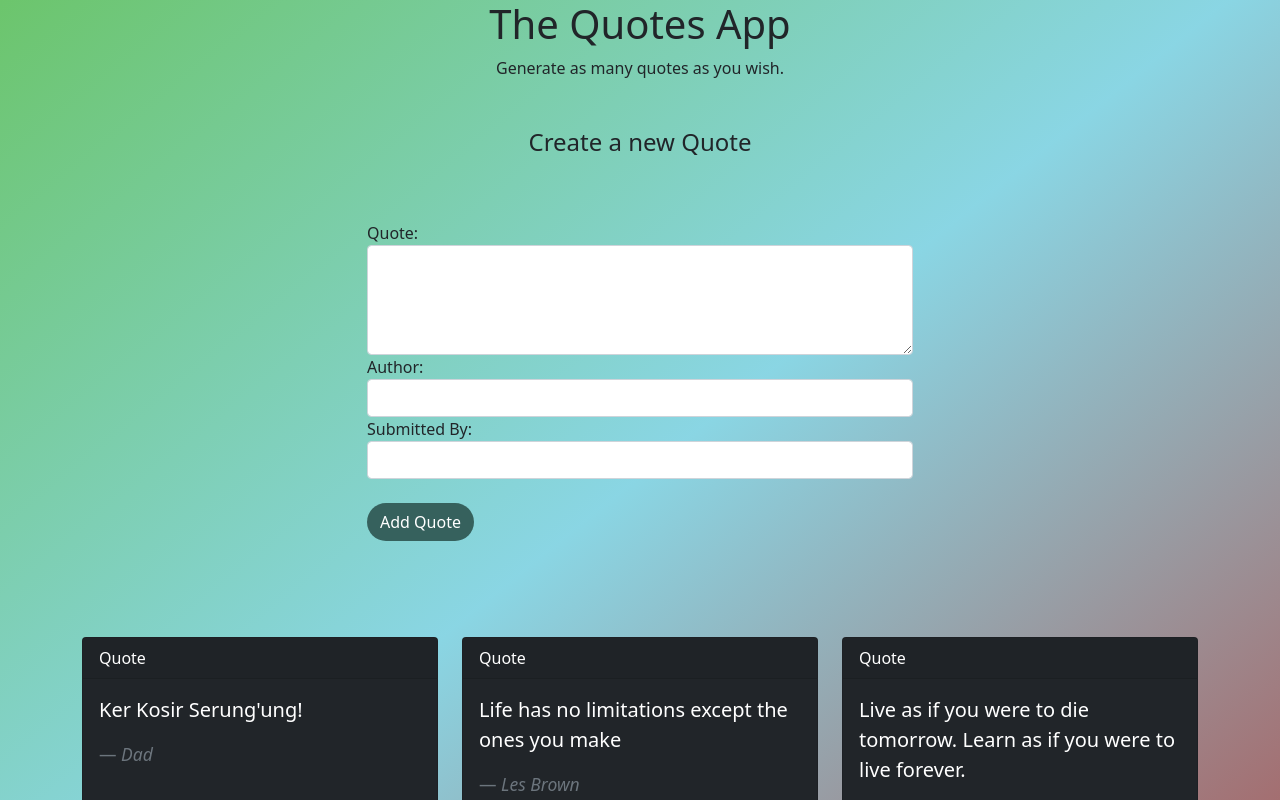
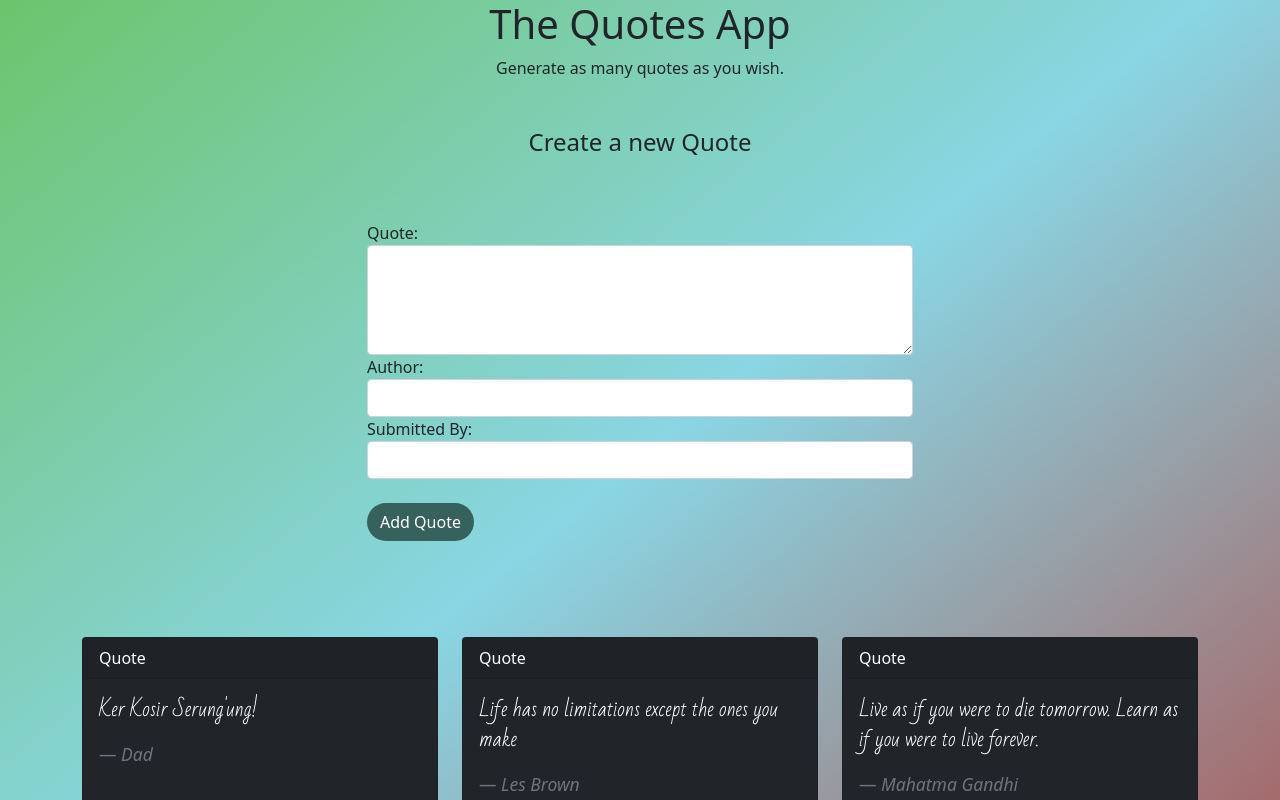
Before and after one commit to clarelimo/Quotes-App, an Angular app: page / in a window 1280 px wide. Shown: the top 800 px of the page. Built offline with nearby package versions, Linux system fonts and the light colour scheme.

Commit message:
changed quotes font style

```diff
--- a/src/app/quote/quote.component.css
+++ b/src/app/quote/quote.component.css
@@ -0,0 +1,4 @@
+@import url('https://fonts.googleapis.com/css2?family=Bad+Script&display=swap');
+p{
+    font-family: 'Bad Script', cursive;
+}
```
